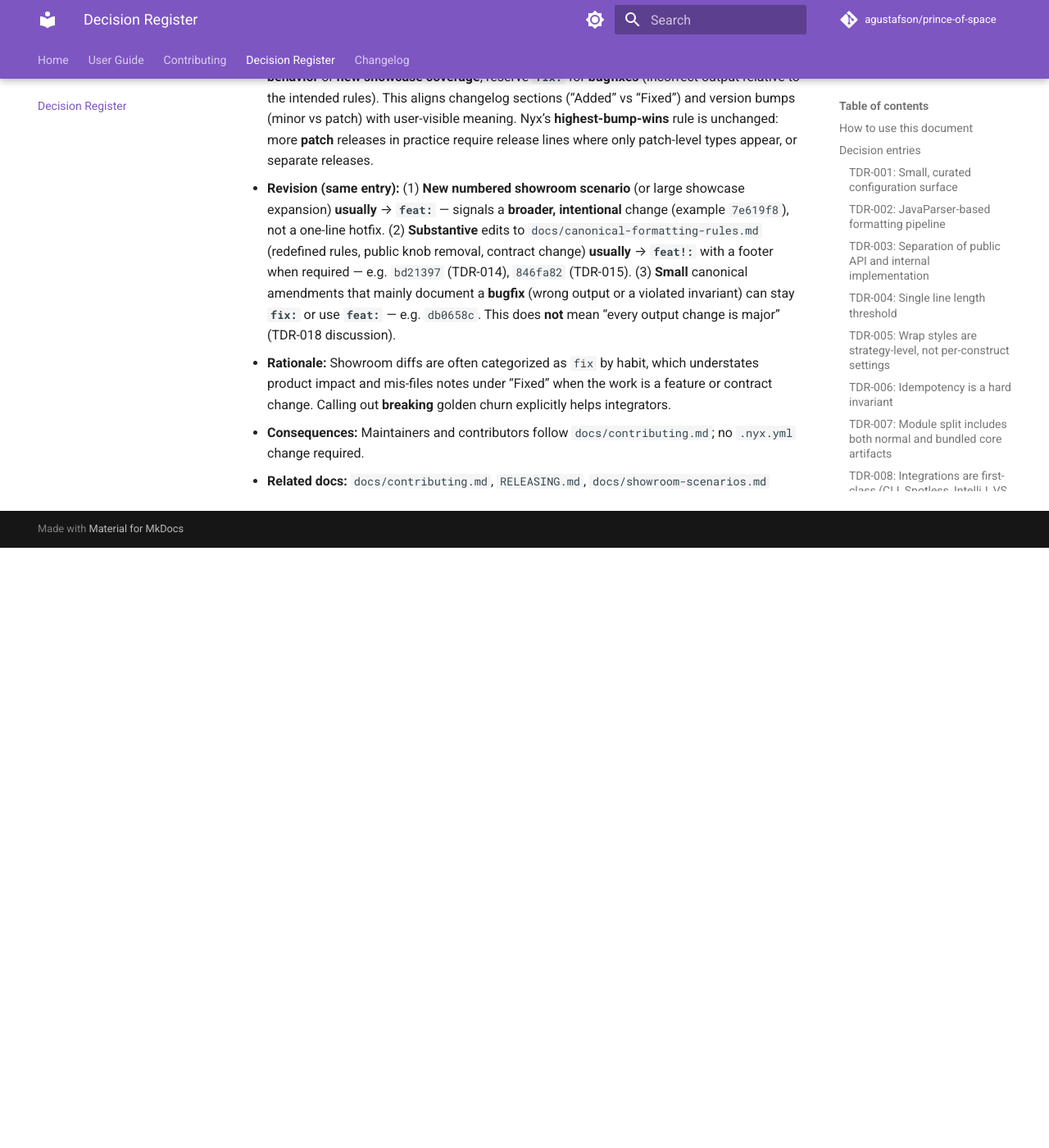
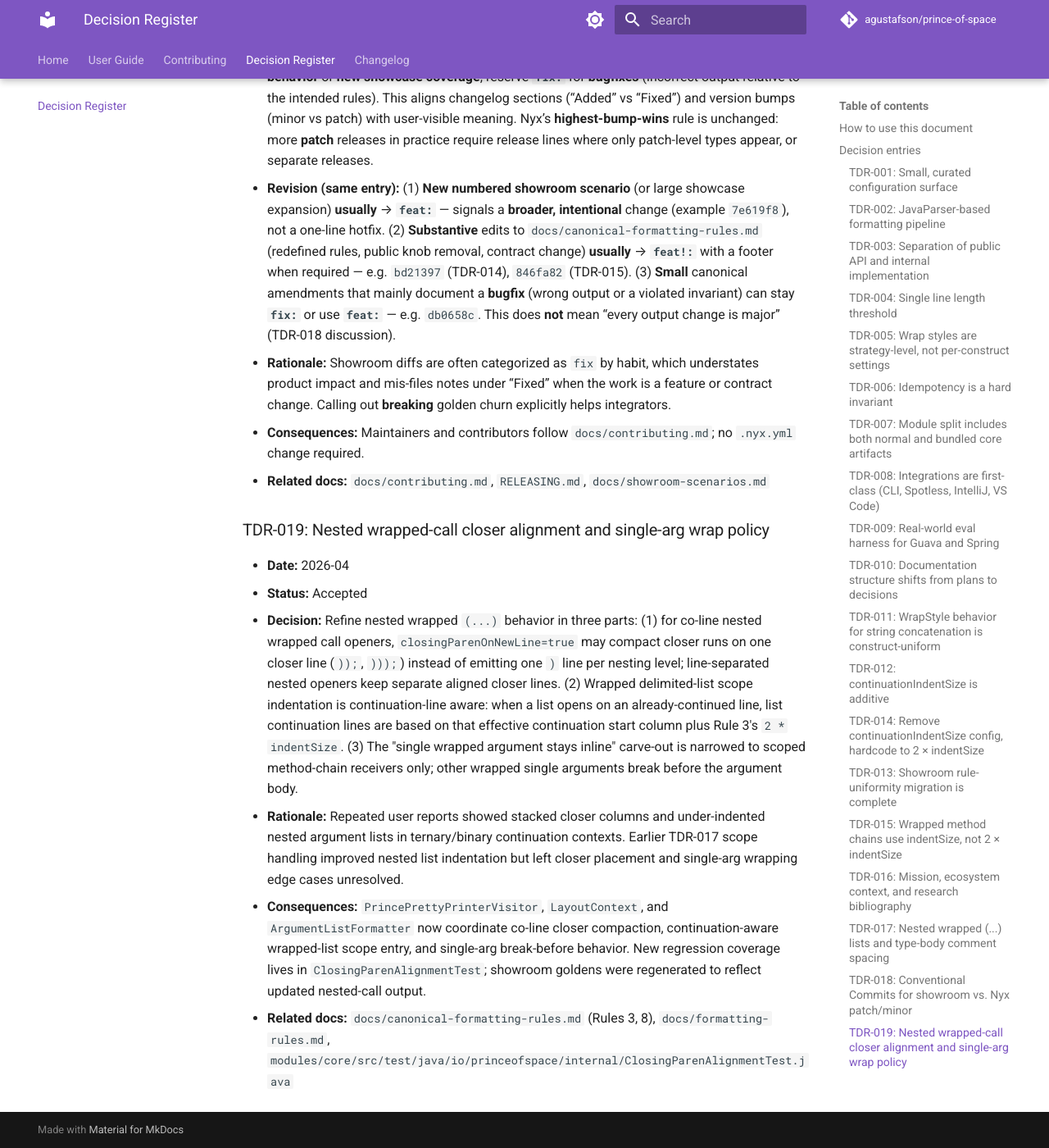
Before and after one commit to agustafson/prince-of-space, an MkDocs documentation site: the page built from docs/technical-decision-register.md, in a window 1280 px wide and 1400 px high, scrolled down 8969 px. Shown: the whole window at 82% size. Built offline with MkDocs 1.6.1 and Material for MkDocs 9.7.7, drawn with Linux system fonts in a browser that asks for light colours; comment, search, counter and statistics services are not loaded; before the commit the page ends 9637 px from its top, so only the background shows below that.

Commit message:
docs: align canonical rules and TDR for nested wrapped closers
Document the nested closer alignment and continuation-aware wrapped-list scope behavior in the canonical rules, add user-facing examples for nested calls and single wrapped arguments, and record the policy update in TDR-019.

````diff
--- a/docs/canonical-formatting-rules.md
+++ b/docs/canonical-formatting-rules.md
@@ -36,6 +36,7 @@
 
 - Block indentation is controlled by `indentStyle` + `indentSize`.
 - Wrapped continuation lines are indented by `2 * indentSize` relative to the current block indentation. This follows the Oracle/IntelliJ convention and ensures parameters are always visually distinct from the method body.
+- For wrapped delimited argument/parameter-like lists that open on an already-continued line, that `2 * indentSize` continuation step is measured from the line's effective continuation start column (for example after `?` / `:` or wrapped binary operators), not from natural block indent.
 - Method chain continuations are an exception (see Rule 7): they use a single `indentSize` step rather than `2 * indentSize`, because chain segments are visually self-delimiting (each starts with `.`).
 
 ### Rule 4: Line length and wrapping trigger
@@ -69,6 +70,8 @@
 For wrapped argument/parameter-like lists:
 
 - `closingParenOnNewLine=true`: closing delimiter is on its own line at the opener's indentation column.
+  - For nested wrapped calls with co-line openers (for example `outer(inner(`), closers may compact on one closer line (`));`, `)));`) instead of stacking one `)` per line.
+  - For line-separated nested openers, closers remain on separate lines aligned to their corresponding opener lines.
 - `closingParenOnNewLine=false`: closing delimiter remains on the final content line.
 
 ### Rule 9: Blank lines
--- a/docs/formatting-rules.md
+++ b/docs/formatting-rules.md
@@ -119,6 +119,51 @@
 ```
 
 This applies consistently to both method parameter declarations and method call arguments.
+
+Nested wrapped-call behavior follows opener placement:
+
+```java
+// Co-line nested openers, closingParenOnNewLine=true:
+methodA(methodB(
+        aaaaaaa,
+        bbbbbbb,
+        ccccccc
+));
+
+// Line-separated nested openers, closingParenOnNewLine=true:
+methodA(
+        methodB(
+                aaaaaaa,
+                bbbbbbb,
+                ccccccc
+        )
+);
+
+// closingParenOnNewLine=false keeps closers inline on the last content line:
+methodA(
+        methodB(
+                aaaaaaa,
+                bbbbbbb,
+                ccccccc));
+```
+
+For a single wrapped non-chain argument, the formatter breaks before the argument for readability:
+
+```java
+return methodA(
+        condition
+                ? methodB(
+                        longArg1,
+                        longArg2
+                )
+                : methodC(
+                        longArg1,
+                        longArg2
+                )
+);
+```
+
+Scoped method-chain receivers remain the carve-out and may stay inline after `(` when that preserves Rule 7 chain layout.
 
 **Wrapped type clauses:** When `implements`, `extends`, or `permits` lists wrap across lines, the **`{`** that begins the class/interface/record body uses the same idea: with `closingParenOnNewLine=true`, the `{` is typically alone on the line after the last type; with `false`, `{` stays on the same line as the last type (K&R style). There is no `)` in a type clause, but the config name reflects the shared “closing delimiter” behavior.
 
--- a/docs/technical-decision-register.md
+++ b/docs/technical-decision-register.md
@@ -177,3 +177,11 @@
 - **Rationale:** Showroom diffs are often categorized as `fix` by habit, which understates product impact and mis-files notes under “Fixed” when the work is a feature or contract change. Calling out **breaking** golden churn explicitly helps integrators.
 - **Consequences:** Maintainers and contributors follow `docs/contributing.md`; no `.nyx.yml` change required.
 - **Related docs:** `docs/contributing.md`, `RELEASING.md`, `docs/showroom-scenarios.md`
+
+### TDR-019: Nested wrapped-call closer alignment and single-arg wrap policy
+- **Date:** 2026-04
+- **Status:** Accepted
+- **Decision:** Refine nested wrapped `(...)` behavior in three parts: (1) for co-line nested wrapped call openers, `closingParenOnNewLine=true` may compact closer runs on one closer line (`));`, `)));`) instead of emitting one `)` line per nesting level; line-separated nested openers keep separate aligned closer lines. (2) Wrapped delimited-list scope indentation is continuation-line aware: when a list opens on an already-continued line, list continuation lines are based on that effective continuation start column plus Rule 3's `2 * indentSize`. (3) The "single wrapped argument stays inline" carve-out is narrowed to scoped method-chain receivers only; other wrapped single arguments break before the argument body.
+- **Rationale:** Repeated user reports showed stacked closer columns and under-indented nested argument lists in ternary/binary continuation contexts. Earlier TDR-017 scope handling improved nested list indentation but left closer placement and single-arg wrapping edge cases unresolved.
+- **Consequences:** `PrincePrettyPrinterVisitor`, `LayoutContext`, and `ArgumentListFormatter` now coordinate co-line closer compaction, continuation-aware wrapped-list scope entry, and single-arg break-before behavior. New regression coverage lives in `ClosingParenAlignmentTest`; showroom goldens were regenerated to reflect updated nested-call output.
+- **Related docs:** `docs/canonical-formatting-rules.md` (Rules 3, 8), `docs/formatting-rules.md`, `modules/core/src/test/java/io/princeofspace/internal/ClosingParenAlignmentTest.java`
````
Also changed, not shown: docs/implementation-plan-stacked-closers.md (+6 -7 lines).
